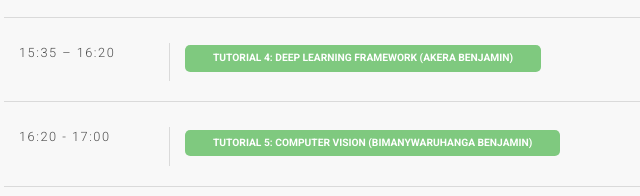
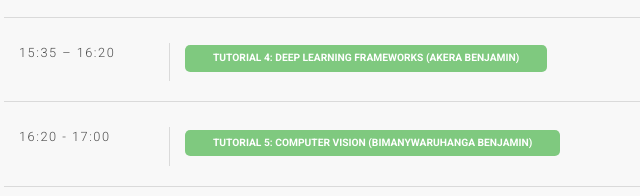
Before and after one commit to indabaxug/indabaxug.github.io, a plain HTML site: page index.html in a window 1280 px wide. Shown: the part 2622-2818 px from the top of the page, 141-781 px from the left. Drawn offline with nearby package versions, Linux system fonts and the light colour scheme; files whose address does not match are found by name.

Commit message:
Update index.html

```diff
--- a/index.html
+++ b/index.html
@@ -452,7 +452,7 @@
                    <div class="col-md-10 col-xs-12">
                   <div class="schedule-slot-info">
                    <div class="schedule-slot-info-content">
-                     <h3 class="schedule-slot-title"><button class="btn btn-primary Hahn-1">Tutorial 4: Deep Learning Framework (Akera Benjamin)</button></h3>
+                     <h3 class="schedule-slot-title"><button class="btn btn-primary Hahn-1">Tutorial 4: Deep Learning Frameworks (Akera Benjamin)</button></h3>
                      <!-- <button class="btn btn-primary">PD Hahn Foyer</button> -->
                      <!--<p class="schedule-slot-desc">Pick up your name badge</p>-->
                     </div>
```
